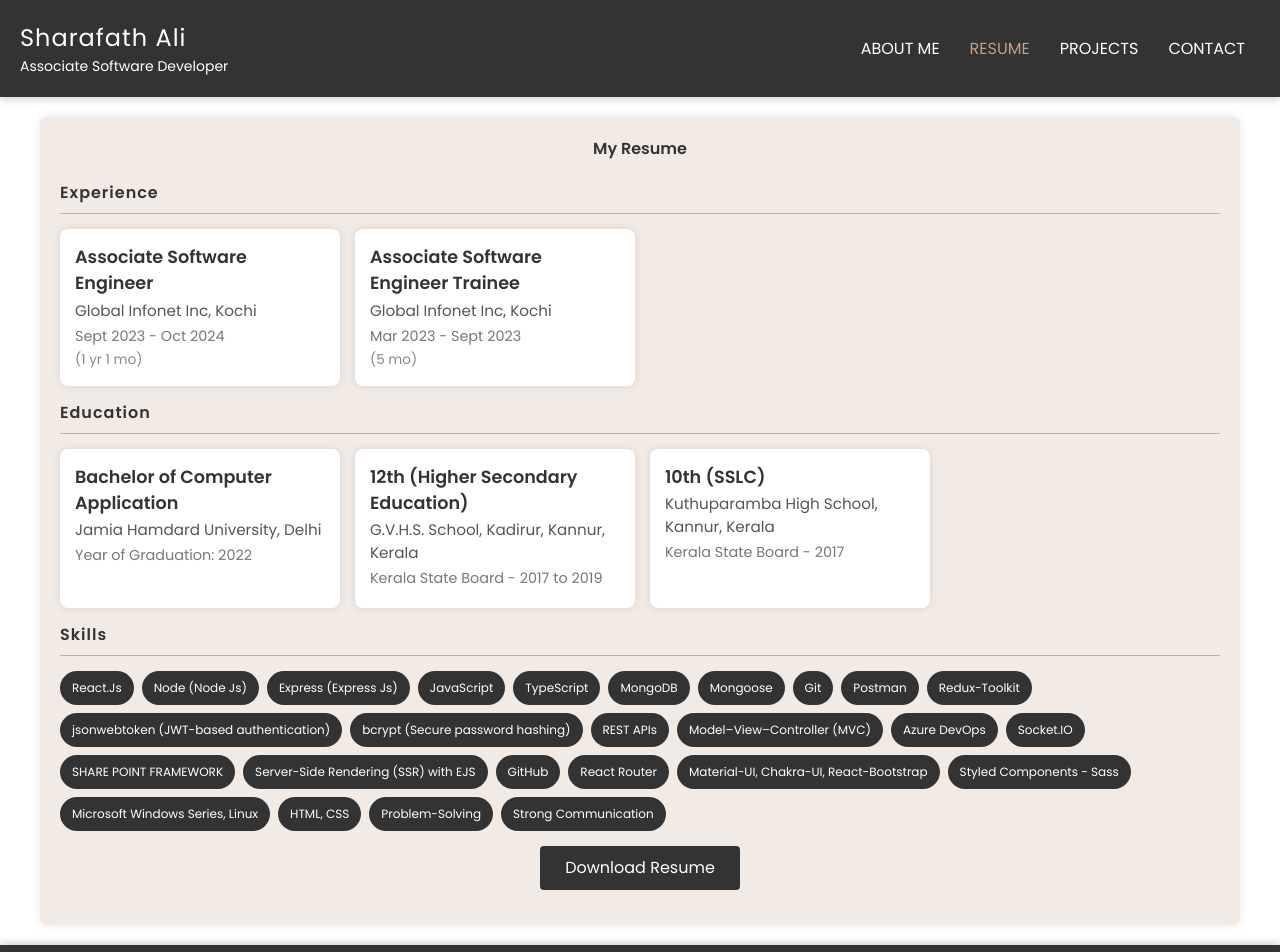
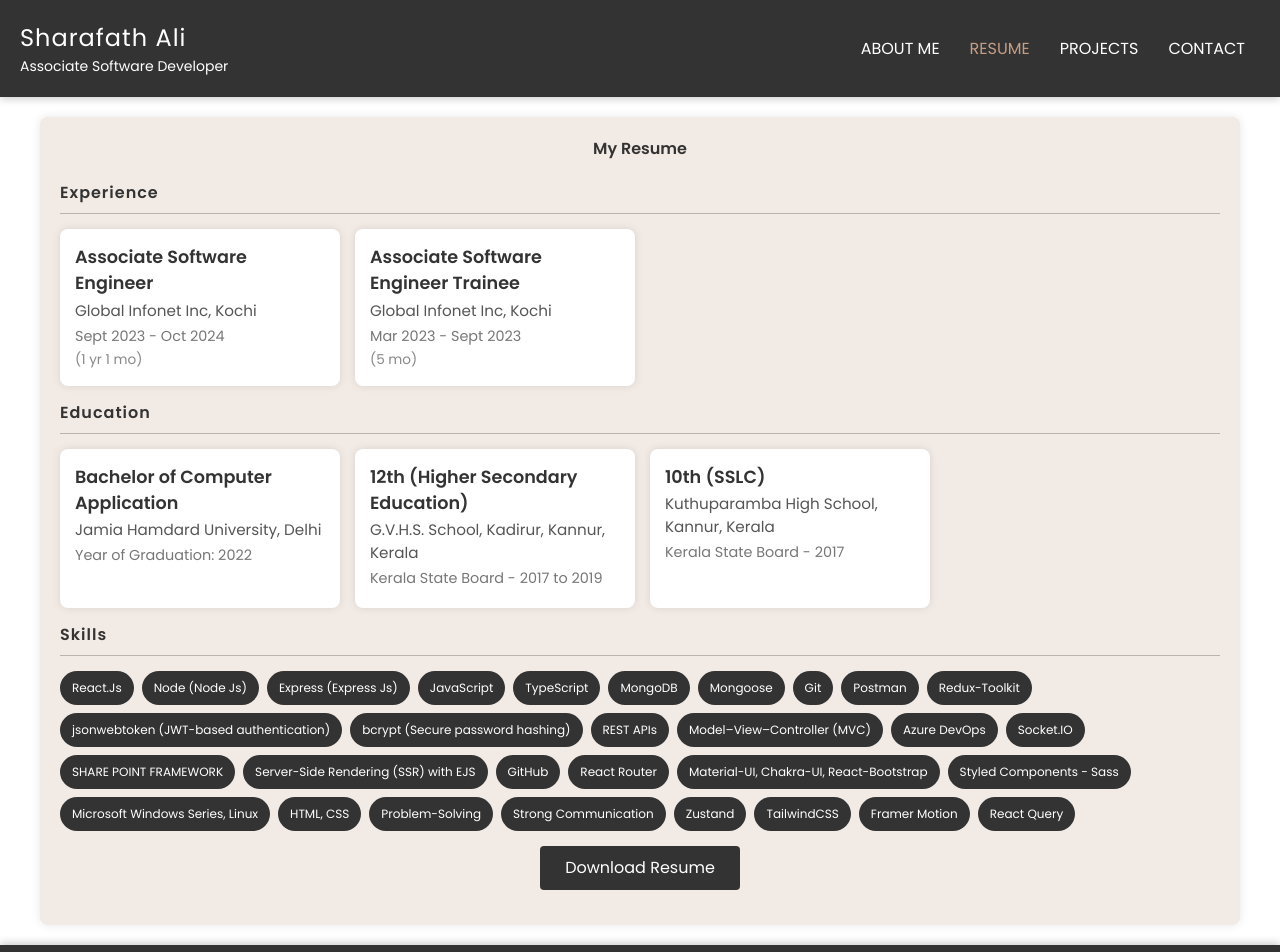
Before and after one commit to sharafath-ali/Personal-website, a React (Create React App) app: page /Resume in a window 1280 px wide. Shown: the top 952 px of the page. Built offline with nearby package versions, Linux system fonts and the light colour scheme; a web font is replaced by a local one.

Commit message:
skills updated

```diff
--- a/src/consts/skills.js
+++ b/src/consts/skills.js
@@ -23,4 +23,9 @@ export const Skills= ["React.Js",
   "Microsoft Windows Series, Linux",
   "HTML, CSS",
   "Problem-Solving",
-  "Strong Communication"]
+  "Strong Communication",
+  "Zustand",
+  "TailwindCSS",
+  "Framer Motion",
+  "React Query",
+]
```
